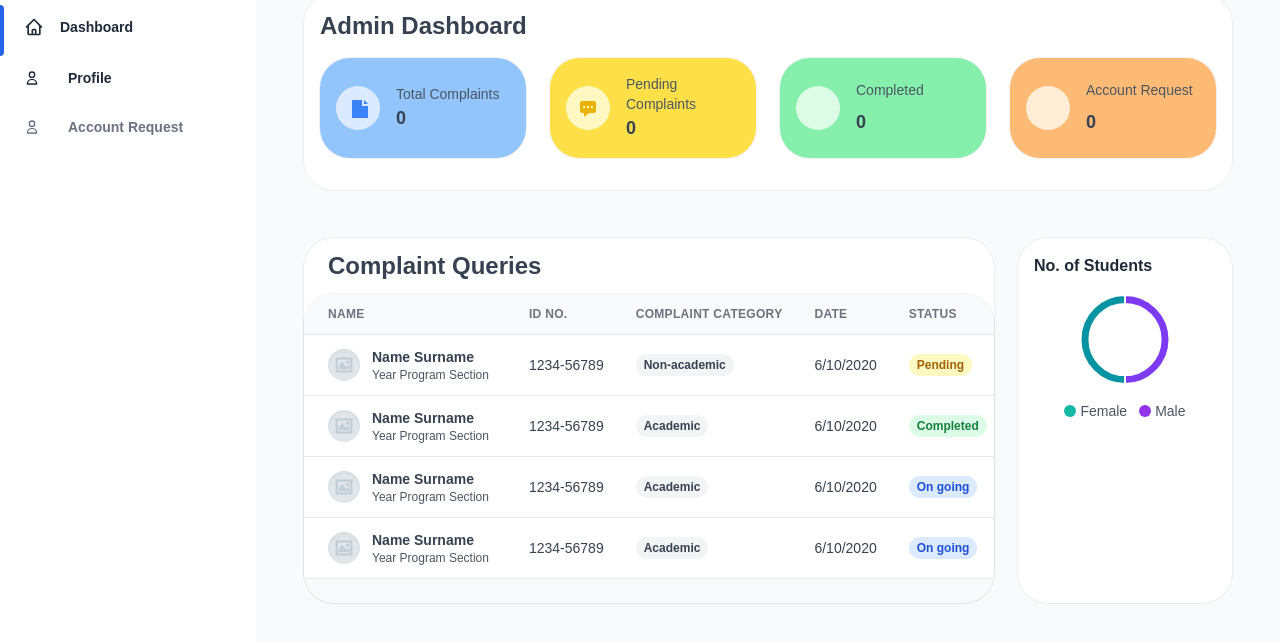
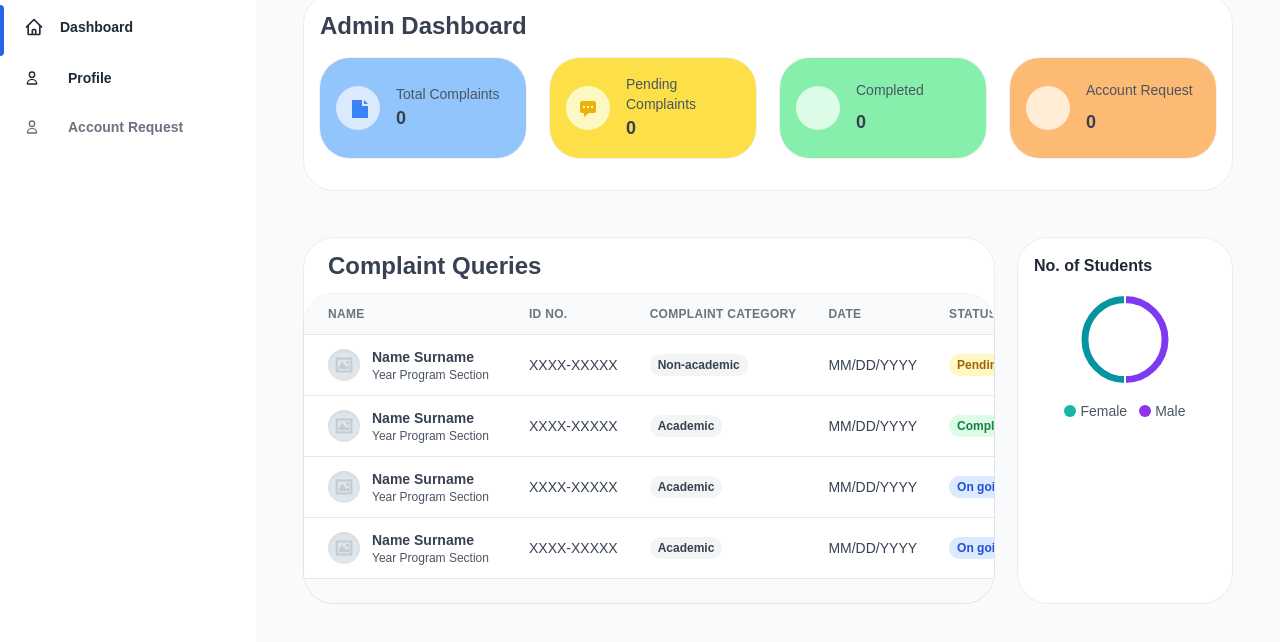
Before and after one commit to jhaysonq/admin-complaint-portal, a website: page index.html in a window 1280 px wide. Shown: the part 98-740 px from the top of the page. Drawn offline with nearby package versions, Linux system fonts and the light colour scheme.

Commit message:
Update index.html

```diff
--- a/index.html
+++ b/index.html
@@ -512,7 +512,7 @@
                               </td>
 
                               <td class="px-4 py-3 text-sm">
-                                1234-56789
+                                XXXX-XXXXX
                               </td>
                               <td class="px-4 py-3 text-xs">
                                 <span class=" px-2 py-1 font-semibold leading-tight text-gray-700 bg-gray-100 rounded-full dark:bg-gray-700 dark:text-gray-100">
@@ -520,7 +520,7 @@
                                 </span>
                               </td>
                               <td class="px-4 py-3 text-sm">
-                                6/10/2020
+                                MM/DD/YYYY
                               </td>
 
                               <td class="px-4 py-3 text-xs">
@@ -563,7 +563,7 @@
                                 </div>
                               </td>
                               <td class="px-4 py-3 text-sm">
-                                1234-56789
+                                XXXX-XXXXX
                               </td>
                               <td class="px-4 py-3 text-xs">
                                 <span class=" px-2 py-1 font-semibold leading-tight text-gray-700 bg-gray-100 rounded-full dark:bg-gray-700 dark:text-gray-100">
@@ -572,7 +572,7 @@
                               </td>
                               </td>
                               <td class="px-4 py-3 text-sm">
-                                6/10/2020
+                                MM/DD/YYYY
                               </td>
 
                               <td class="px-4 py-3 text-xs">
@@ -615,7 +615,7 @@
                                 </div>
                               </td>
                               <td class="px-4 py-3 text-sm">
-                                1234-56789
+                                XXXX-XXXXX
                               </td>
                               <td class="px-4 py-3 text-xs">
                                 <span class=" px-2 py-1 font-semibold leading-tight text-gray-700 bg-gray-100 rounded-full dark:bg-gray-700 dark:text-gray-100">
@@ -623,7 +623,7 @@
                                 </span>
                               </td>
                               <td class="px-4 py-3 text-sm">
-                                6/10/2020
+                                MM/DD/YYYY
                               </td>
 
                               <td class="px-4 py-3 text-xs">
@@ -666,7 +666,7 @@
                                 </div>
                               </td>
                               <td class="px-4 py-3 text-sm">
-                                1234-56789
+                                XXXX-XXXXX
                               </td>
                               <td class="px-4 py-3 text-xs">
                                 <span class=" px-2 py-1 font-semibold leading-tight text-gray-700 bg-gray-100 rounded-full dark:bg-gray-700 dark:text-gray-100">
@@ -674,7 +674,7 @@
                                 </span>
                               </td>
                               <td class="px-4 py-3 text-sm">
-                                6/10/2020
+                                MM/DD/YYYY
                               </td>
 
                               <td class="px-4 py-3 text-xs">
```
